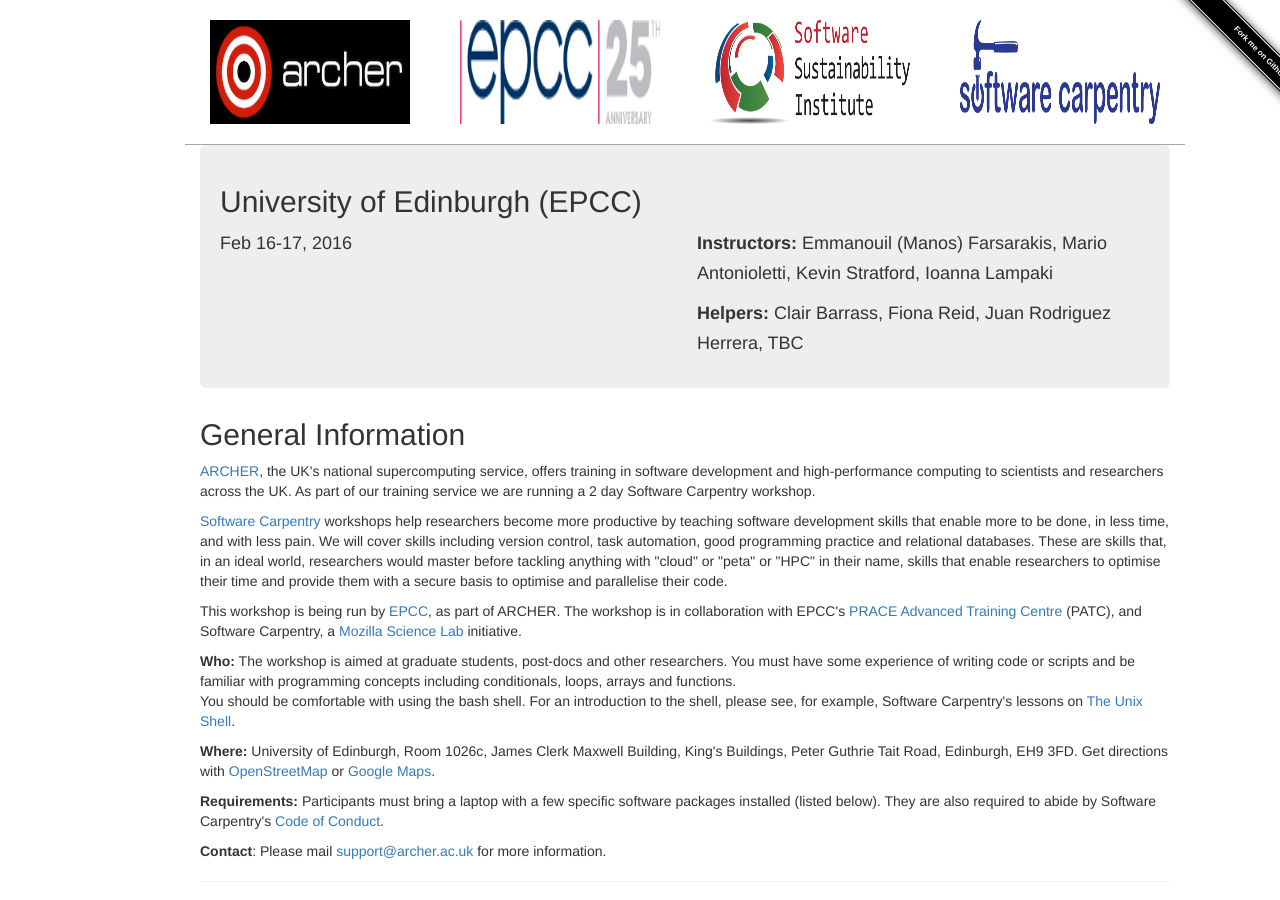
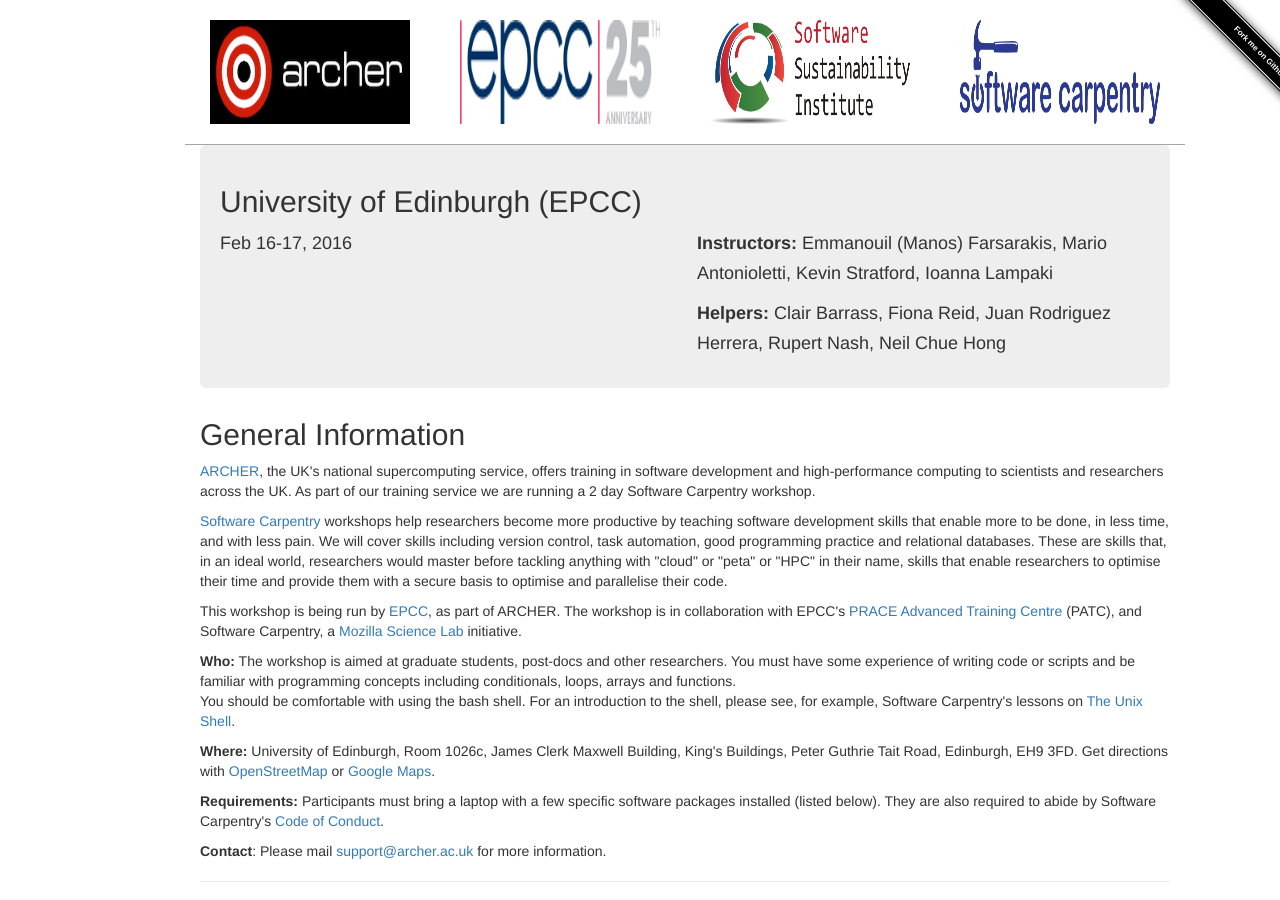
Before and after one commit to gperu/2016-06-09-Belfast, a Jekyll site: the page built from index.html, in a window 1280 px wide and 900 px high. Built offline with Jekyll 4.4.1, drawn with Linux system fonts in a browser that asks for light colours.

Commit message:
Added helpers

```diff
--- a/index.html
+++ b/index.html
@@ -10,7 +10,7 @@
 latlng: 55.9216414, -3.1738225
 registration: open
 instructor: ["Emmanouil (Manos) Farsarakis","Mario Antonioletti", "Kevin Stratford", "Ioanna Lampaki"]
-helper: ["Clair Barrass","Fiona Reid", "Juan Rodriguez Herrera", "TBC"]
+helper: ["Clair Barrass", "Fiona Reid", "Juan Rodriguez Herrera", "Rupert Nash", "Neil Chue Hong"]
 contact: support@archer.ac.uk
 lessons: ['Git', 'Python', 'Make', 'Best practices for scientific computing', 'Data Management with SQL']
 ---
```
